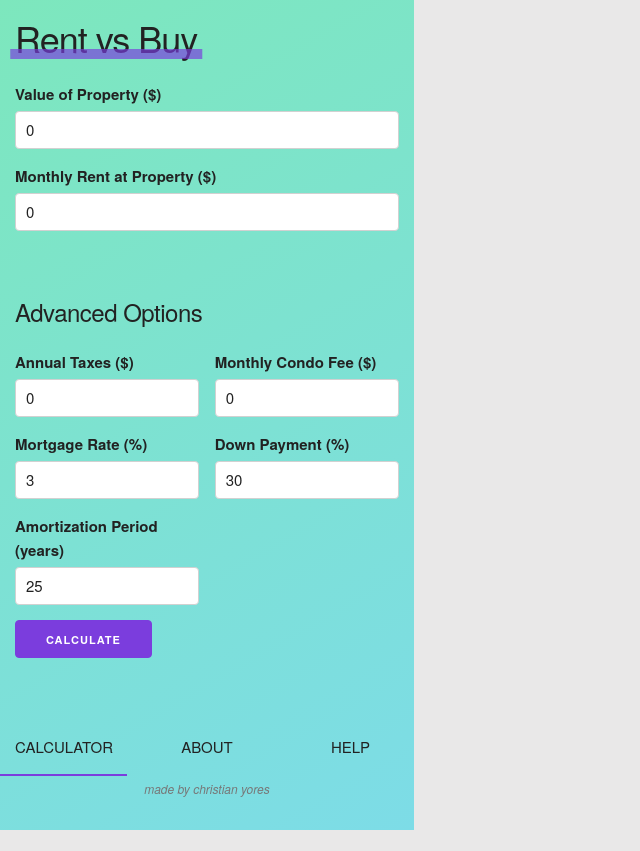
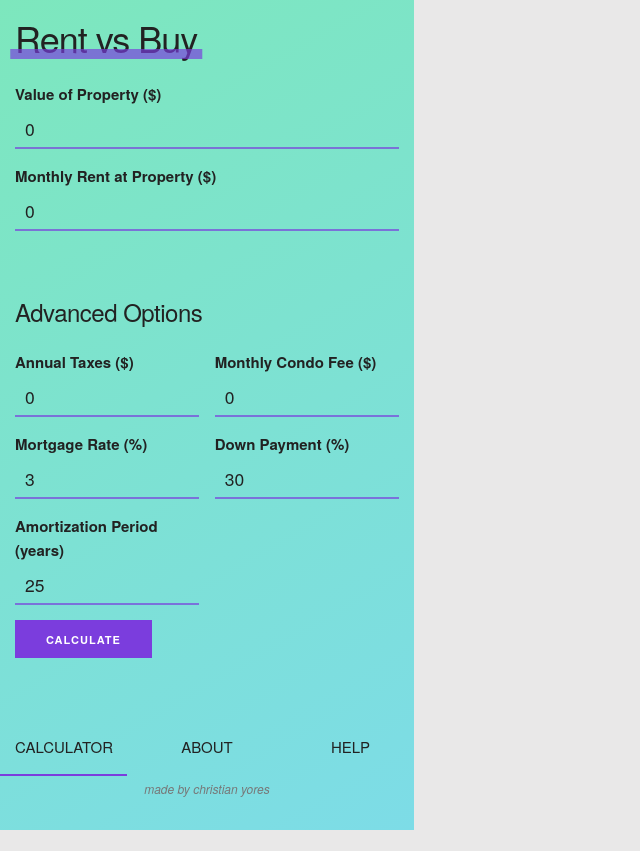
Before and after one commit to cyores/rentvbuy, a React (Create React App) app: page / in a window 1280 px wide. Shown: the whole page, without its empty margins (0-640 px from the left). Built offline with nearby package versions, Linux system fonts and the light colour scheme.

Commit message:
Input style changes

```diff
--- a/src/app.css
+++ b/src/app.css
@@ -12,6 +12,7 @@ body {
 button.button-primary {
     background-color: #7b3ddd;
     border-color: #7b3ddd;
+    border-radius: 0;
 }
 button.button-primary:hover,
 button.button-primary:focus {
--- a/src/components/TextInput.js
+++ b/src/components/TextInput.js
@@ -1,7 +1,23 @@
-import React, { Component } from 'react';
-import styled from 'styled-components';
+import React, { Component } from "react";
+import styled from "styled-components";
 
-const StyledInput = styled.input``
+const StyledInput = styled.input`
+    border-radius: 0 !important;
+    background: transparent !important;
+    border: 0px solid black !important;
+    border-bottom: 2px solid #7a3dddab !important;
+    font-size: 1.75rem !important;
+    transition: all 0.15s ease-in-out !important;
+    &:focus {
+        border-radius: 0 !important;
+        // background: #7a3dddab !important;
+        background: rgba(0, 0 , 0, 0.1) !important;
+        // color: #fff !important;
+        border: 0px solid black !important;
+        border-bottom: 2px solid #7b3ddd !important;
+        font-size: 1.75rem !important;
+    }
+`;
 
 class TextInput extends Component {
     constructor(props) {
@@ -21,10 +37,9 @@ class TextInput extends Component {
                     defaultValue={this.props.defaultValue}
                     placeholder={this.props.placeholder}
                     onKeyUp={this.props.onTyping}
-                    onChange={this.props.Typing}
                 />
             </React.Fragment>
-         );
+        );
     }
 }
 
```
